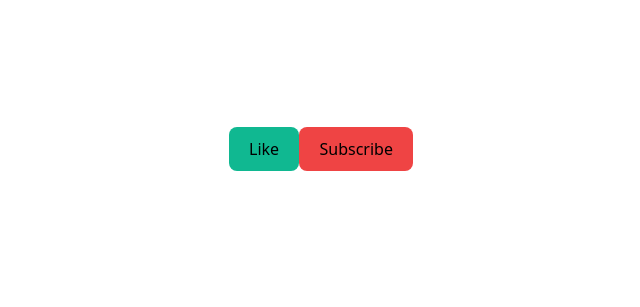
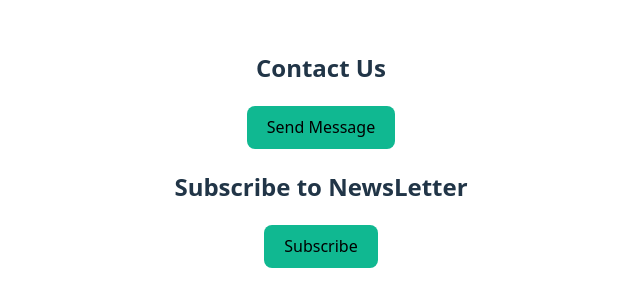
Before and after one commit to GeekShubhamRajput/react-19, a React (Vite) app in the folder my-react19-app/: page / in a window 1280 px wide. Shown: the part 251-558 px from the top of the page, without its empty margins (319-959 px from the left). Built offline with nearby package versions, Linux system fonts and the light colour scheme.

Commit message:
Event handlers as props

```diff
--- a/my-react19-app/src/App.jsx
+++ b/my-react19-app/src/App.jsx
@@ -17,12 +17,14 @@
 import { Notification } from './components/Notification.jsx'
 import { LikeBotton } from './components/LikeButton.jsx'
 import { CustomButton } from './components/CustomButton.jsx'
+import { Contact } from './components/Contact.jsx'
+import { NewsLetter } from './components/NewsLetter.jsx'
 
 function App() {
   return (
     <>
-      <CustomButton text="Like" buttonClass="success" />
-      <CustomButton text="Subscribe" buttonClass="error" />
+      <Contact />
+      <NewsLetter />
     </>
   )
 }
--- /dev/null
+++ b/my-react19-app/src/components/ActionButton.jsx
@@ -0,0 +1,3 @@
+export const ActionButton = ({text, onClick}) => {
+  return <button className="success" onClick={onClick}>{text}</button>
+}
--- /dev/null
+++ b/my-react19-app/src/components/Contact.jsx
@@ -0,0 +1,14 @@
+import { ActionButton } from "./ActionButton"
+
+export const Contact = () => {
+  const handleSendMessage = () => {
+    alert("Sending the message...");
+  }
+
+  return(
+    <div>
+      <h2>Contact Us</h2>
+      <ActionButton text="Send Message" onClick={handleSendMessage} />
+    </div>
+  )
+}
--- /dev/null
+++ b/my-react19-app/src/components/NewsLetter.jsx
@@ -0,0 +1,15 @@
+import { ActionButton } from "./ActionButton"
+
+export const NewsLetter = () => {
+
+  const handleSubscribe = () => {
+    alert("Thanks for subscribing!");
+  }
+
+  return(
+    <div>
+      <h2>Subscribe to NewsLetter</h2>
+      <ActionButton text="Subscribe" onClick={handleSubscribe} />
+    </div>
+  )
+}
```
